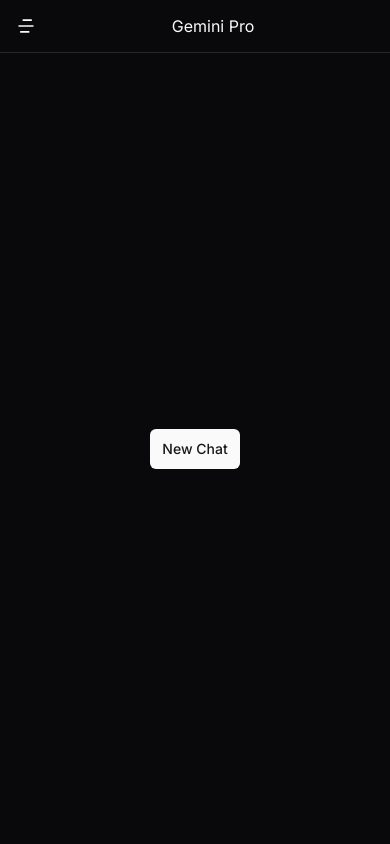
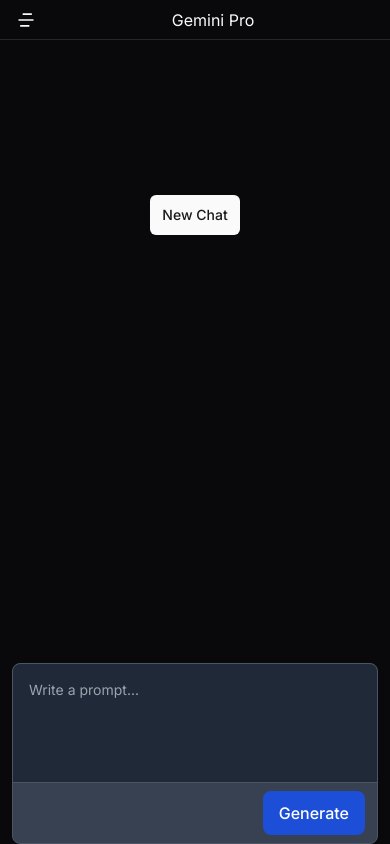
Before and after one commit to nandkishor-kumawat/spark-ai, a Next.js app: page / in a window 390 px wide. Built offline with nearby package versions, Linux system fonts and the light colour scheme; no server answers; the database is empty.

Commit message:
update ui

```diff
--- a/package.json
+++ b/package.json
@@ -3,7 +3,7 @@
   "version": "0.1.0",
   "private": true,
   "scripts": {
-    "dev": "next dev",
+    "dev": "next dev -p 3002",
     "build": "prisma generate && next build",
     "start": "next start",
     "lint": "next lint"
--- a/src/app/(chat)/[id]/page.tsx
+++ b/src/app/(chat)/[id]/page.tsx
@@ -1,14 +1,17 @@
-import ChatForm from "@/components/chat-form";
 import prisma from '@/prisma';
 import ChatList from '@/components/chat-list';
 import { Suspense } from 'react';
 import { getAuthSession } from '@/app/api/auth/[...nextauth]/options';
 import { redirect } from "next/navigation";
+import ChatSkeleton from '@/components/chat-skeleton';
 
 
 export default async function Page({ params }: { params: { id: string } }) {
 
   const session = await getAuthSession();
+  if (!session) {
+    redirect('/api/auth/signin?callbackUrl=/chat/[id]')
+  }
 
   const isUserHasGroup = await prisma.group.findFirst({
     where: {
@@ -42,17 +45,10 @@
   }));
 
   return (
-    <div className="w-full h-full flex flex-col items-center gap-2 overflow-hidden">
-      <div className="flex flex-1 w-full overflow-y-auto overflow-hidden scrollbar">
-        <div className="flex flex-1 w-full p-2">
-          <div className="flex flex-col pb-9 text-sm w-full">
-            <Suspense fallback={<div className="text-red-500">Loading...</div>}>
-              <ChatList history={allHistory} />
-            </Suspense>
-          </div>
-        </div>
-      </div>
-      <ChatForm />
+    <div className="flex flex-col pb-9 text-sm w-full h-full">
+      <Suspense fallback={<ChatSkeleton />}>
+        <ChatList history={allHistory} />
+      </Suspense>
     </div>
   )
 }
--- a/src/app/(chat)/layout.tsx
+++ b/src/app/(chat)/layout.tsx
@@ -1,9 +1,18 @@
+import ChatForm from '@/components/chat-form'
 import Navbar from '@/components/navbar'
 import Sidebar from '@/components/sidebar'
+import { ScrollArea } from '@/components/ui/scroll-area'
 import React from 'react'
 
+const MaxWidthWrapper = ({ children }: { children: React.ReactNode }) => {
+    return (
+        <div className="max-w-3xl mx-auto w-full px-2">
+            {children}
+        </div>
+    )
+}
+
 function Layout({ children, params }: { children: React.ReactNode, params: { id: string } }) {
-
     return (
         <div className="w-full h-full">
             <div className="flex w-full h-full">
@@ -11,9 +20,25 @@
                     <Sidebar />
                 </div>
 
-                <div className="flex flex-col flex-1 h-full justify-center">
+                <div className="flex flex-col flex-1 h-full flex-grow">
                     <Navbar />
-                    {children}
+                    <div className="w-full h-full">
+                        <div className="flex-grow flex flex-col px-1" style={{
+                            height: 'calc(100vh - 40px)'
+                        }}>
+                            <ScrollArea className='h-full'>
+                                <div className="max-w-3xl mx-auto w-full px-2">
+                                    <MaxWidthWrapper>
+                                        {children}
+                                    </MaxWidthWrapper>
+                                </div>
+                            </ScrollArea>
+
+                            <MaxWidthWrapper>
+                                <ChatForm />
+                            </MaxWidthWrapper>
+                        </div>
+                    </div>
                 </div>
             </div>
         </div>
--- a/src/app/(chat)/page.tsx
+++ b/src/app/(chat)/page.tsx
@@ -2,7 +2,6 @@
 import { getAuthSession } from '../api/auth/[...nextauth]/options'
 import { Button } from '@/components/ui/button'
 import { addGroupData } from '@/actions'
-import { revalidatePath } from 'next/cache'
 import { RedirectType, redirect } from 'next/navigation'
 
 const Page = async () => {
@@ -14,13 +13,15 @@
       name: "New Chat",
       user_id: session?.user.id as string,
     })
-    revalidatePath(`/${group.id}`)
     redirect(`/${group.id}`, RedirectType.replace);
   }
 
   return (
     <div className="w-full h-full flex justify-center items-center">
-      <form action={newChat} className="px-4 py-1.5">
+      <form action={newChat} className="px-4 py-1.5" style={{
+        marginTop: '50%',
+        transform: 'translateY(-50%)'
+      }}>
         <Button type="submit" className='w-full px-3 py-1.5 text-left'>New Chat</Button>
       </form>
     </div>
--- a/src/app/(chat)/vision/page.tsx
+++ b/src/app/(chat)/vision/page.tsx
@@ -1,4 +1,3 @@
-import ChatForm from "@/components/chat-form";
 import prisma from '@/prisma';
 import ChatList from '@/components/chat-list';
 import { Suspense } from 'react';
@@ -35,7 +34,6 @@
                     </div>
                 </div>
             </div>
-            <ChatForm vision />
         </div>
 
     )
--- a/src/app/globals.css
+++ b/src/app/globals.css
@@ -29,6 +29,9 @@
   /* .scrollbar::-webkit-scrollbar-thumb:hover {
       background: #0e0f2e;
   } */
+  .no-tailwindcss {
+    @apply break-words
+  }
 }
 
 
--- a/src/components/chat-form.tsx
+++ b/src/components/chat-form.tsx
@@ -6,10 +6,12 @@
 import { useAppDispatch } from '@/redux/store'
 import { InlineDataPart } from '@google/generative-ai';
 import { useSession } from 'next-auth/react';
-import { useParams, useRouter } from 'next/navigation';
+import { useParams, usePathname, useRouter } from 'next/navigation';
 import React, { useTransition } from 'react'
 
-const ChatForm = ({ vision }: { vision?: boolean }) => {
+const ChatForm = () => {
+    const pathname = usePathname();
+    const vision = pathname.startsWith('/vision');
 
     const dispatch = useAppDispatch();
     const [isPending, startTransition] = useTransition();
@@ -102,8 +104,8 @@
     }
 
     return (
-        <div className="w-full m-2 md:pt-0 dark:border-white/20 md:border-transparent md:dark:border-transparent md:w-[calc(100%-.5rem)]">
-            <div className="stretch mx-2 flex flex-row gap-3  md:mx-4 lg:mx-auto lg:max-w-2xl xl:max-w-3xl">
+        <div className="w-full md:pt-0 dark:border-white/20 md:border-transparent md:dark:border-transparent">
+            <div className="stretch">
                 <form ref={formRef} className="flex justify-between w-full gap-1 items-end" onSubmit={sendData}>
                     <div className="w-full border border-gray-200 rounded-lg bg-gray-50 dark:bg-gray-700 dark:border-gray-600">
                         <div className="px-4 py-2 bg-white rounded-t-lg dark:bg-gray-800 relative">
--- a/src/components/chat-list.tsx
+++ b/src/components/chat-list.tsx
@@ -20,15 +20,21 @@
     return (
         <>
             {chats.length === 0 && (
-                <div className="w-full h-full flex justify-center items-center">
+                <div className="w-full h-full flex justify-center items-center" style={{
+                    marginTop: '50%',
+                    transform: 'translateY(-50%)'
+                }}>
                     <h1 className="text-3xl font-bold">No Chats Found</h1>
                 </div>
             )}
-            {
-                chats.map((chat, i) => (
-                    <Chat key={i} chat={chat} isLast={(i === chats.length - 1)} />
-                ))
-            }
+
+            <div className="w-full">
+                {
+                    chats.map((chat, i) => (
+                        <Chat key={i} chat={chat} isLast={(i === chats.length - 1)} />
+                    ))
+                }
+            </div>
             <div ref={ref}></div>
         </>
     )
--- /dev/null
+++ b/src/components/chat-skeleton.tsx
@@ -0,0 +1,23 @@
+import { Skeleton } from "./ui/skeleton";
+
+const ChatSkeleton = () => (
+    <div className="px-4 py-2 justify-center text-base md:gap-6 m-x-auto my-2 w-full">
+        <div className="flex flex-1 text-base mx-auto gap-3 md:px-5 lg:px-1 xl:px-5 md:max-w-3xl lg:max-w-[40rem] xl:max-w-[48rem] group">
+            <div className='flex-shrink-0 flex flex-col relative items-end'>
+                <Skeleton className="h-12 w-12 rounded-full" />
+            </div>
+            <div className='relative flex w-full flex-col'>
+                <Skeleton className="h-4 w-[25%] mb-2" />
+                <div className="flex-1 space-y-1">
+                    <Skeleton className="h-4 w-full" />
+                    <Skeleton className="h-4 w-full" />
+                    <Skeleton className="h-4 w-full" />
+                    <Skeleton className="h-4 w-full" />
+                    <Skeleton className="h-4 w-[50%]" />
+                </div>
+            </div>
+        </div>
+    </div>
+)
+
+export default ChatSkeleton
--- a/src/components/navbar.tsx
+++ b/src/components/navbar.tsx
@@ -9,12 +9,12 @@
 
 const Navbar = () => {
     return (
-        <div className="border-b border-b-zinc-800 w-full p-2 flex items-center">
+        <div className="border-b border-b-zinc-800 w-full p-2 flex items-center h-10">
             <Sheet>
                 <SheetTrigger className='p-2 block md:hidden'>
                     <RiMenu4Line className='w-5 h-5' />
                 </SheetTrigger>
-                <SheetContent side={'left'} className='w-[300px]'>
+                <SheetContent side={'left'} className='w-[300px] p-2'>
                     {/* <SheetHeader>
                         <SheetTitle>Are you absolutely sure?</SheetTitle>
                         <SheetDescription>
```
Also changed, not shown: src/app/(chat)/[id]/loading.tsx (+3 -25 lines), src/components/Chat.tsx (+4 -5 lines), public/noise.png (added).
